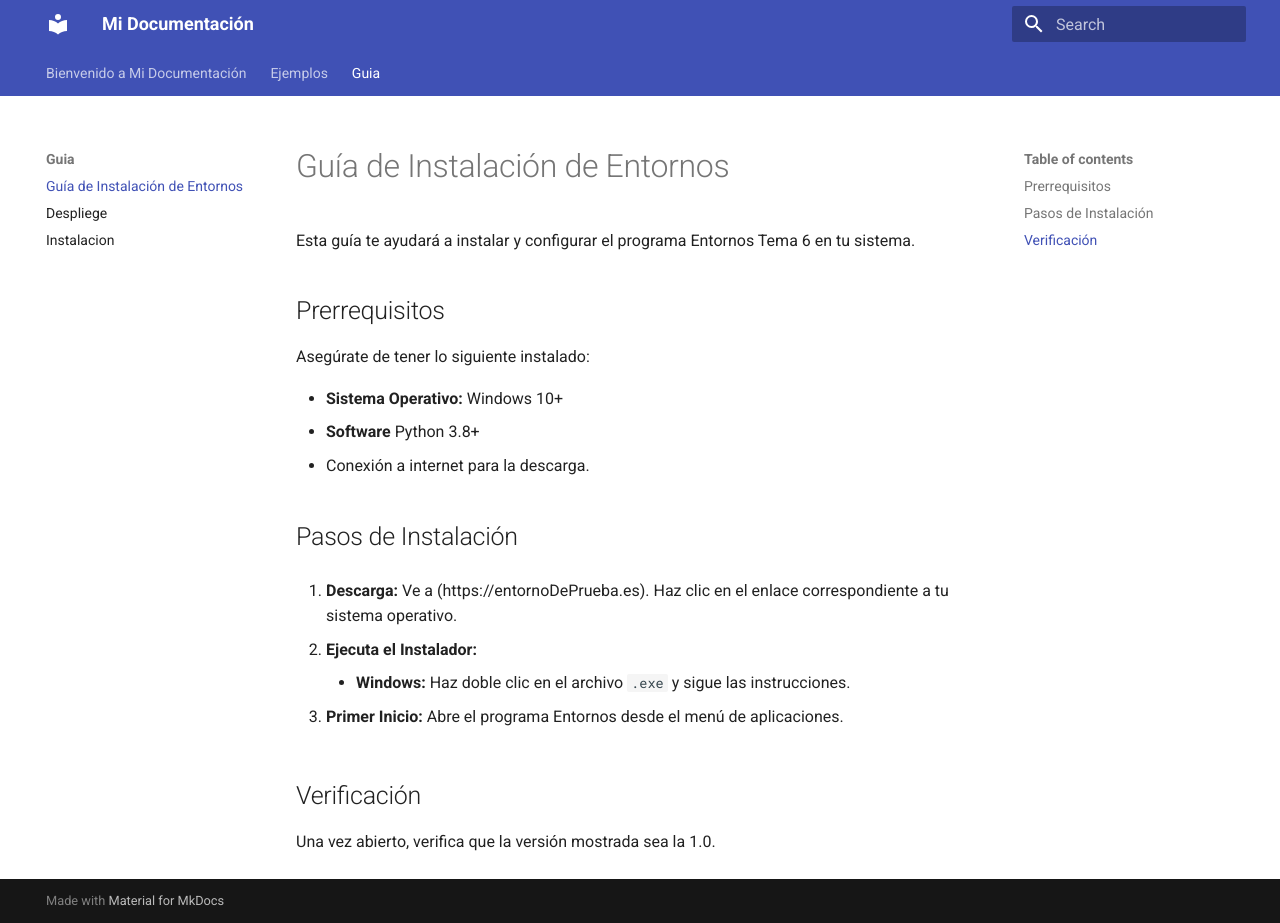
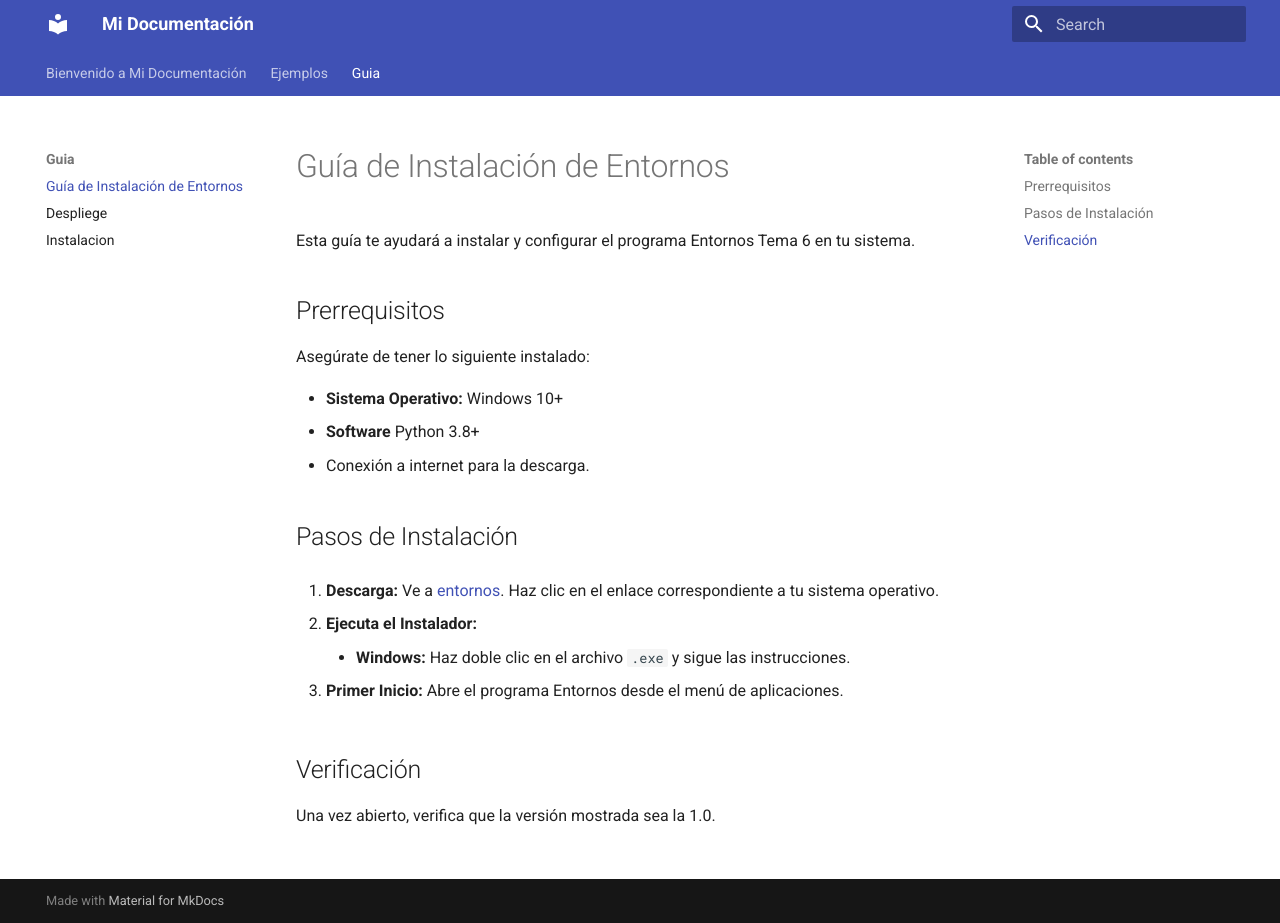
Before and after one commit to ana131repo/caballero_rodriguez_anaMaria_ED06_02_documentacion, an MkDocs documentation site: the page built from docs/guia/configuracion.md, in a window 1280 px wide and 923 px high. Built offline with MkDocs 1.6.1 and Material for MkDocs 9.7.7, drawn with Linux system fonts in a browser that asks for light colours.

Commit message:
Actualización de la guía de instalación de entornos

```diff
--- a/docs/guia/configuracion.md
+++ b/docs/guia/configuracion.md
@@ -12,7 +12,7 @@ Asegúrate de tener lo siguiente instalado:
 
 ## Pasos de Instalación
 
-1.  **Descarga:** Ve a (https://entornoDePrueba.es). Haz clic en el enlace correspondiente a tu sistema operativo.
+1.  **Descarga:** Ve a [entornos](https://entornoDePrueba.es). Haz clic en el enlace correspondiente a tu sistema operativo.
 
 2.  **Ejecuta el Instalador:**
     * **Windows:** Haz doble clic en el archivo `.exe` y sigue las instrucciones.
```
